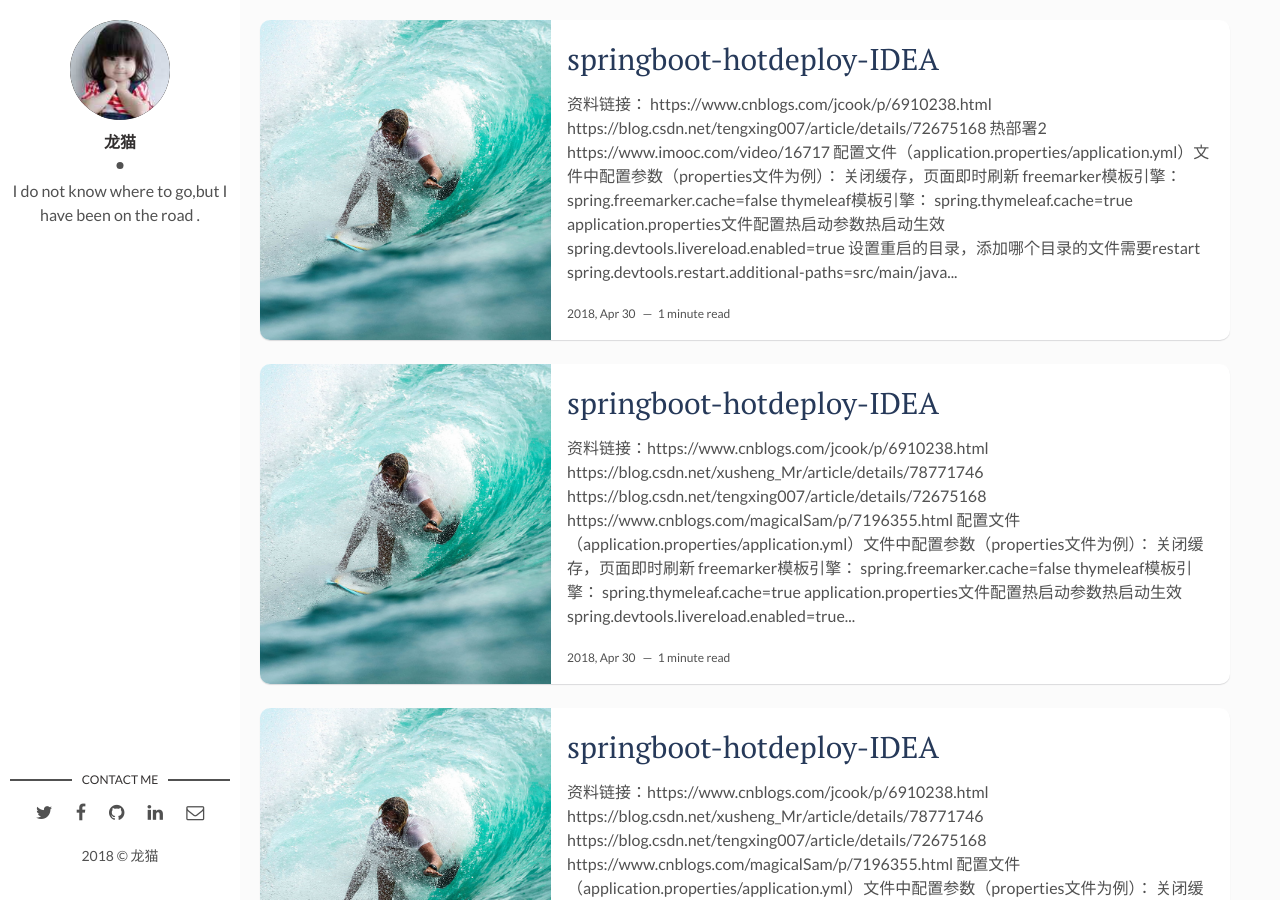
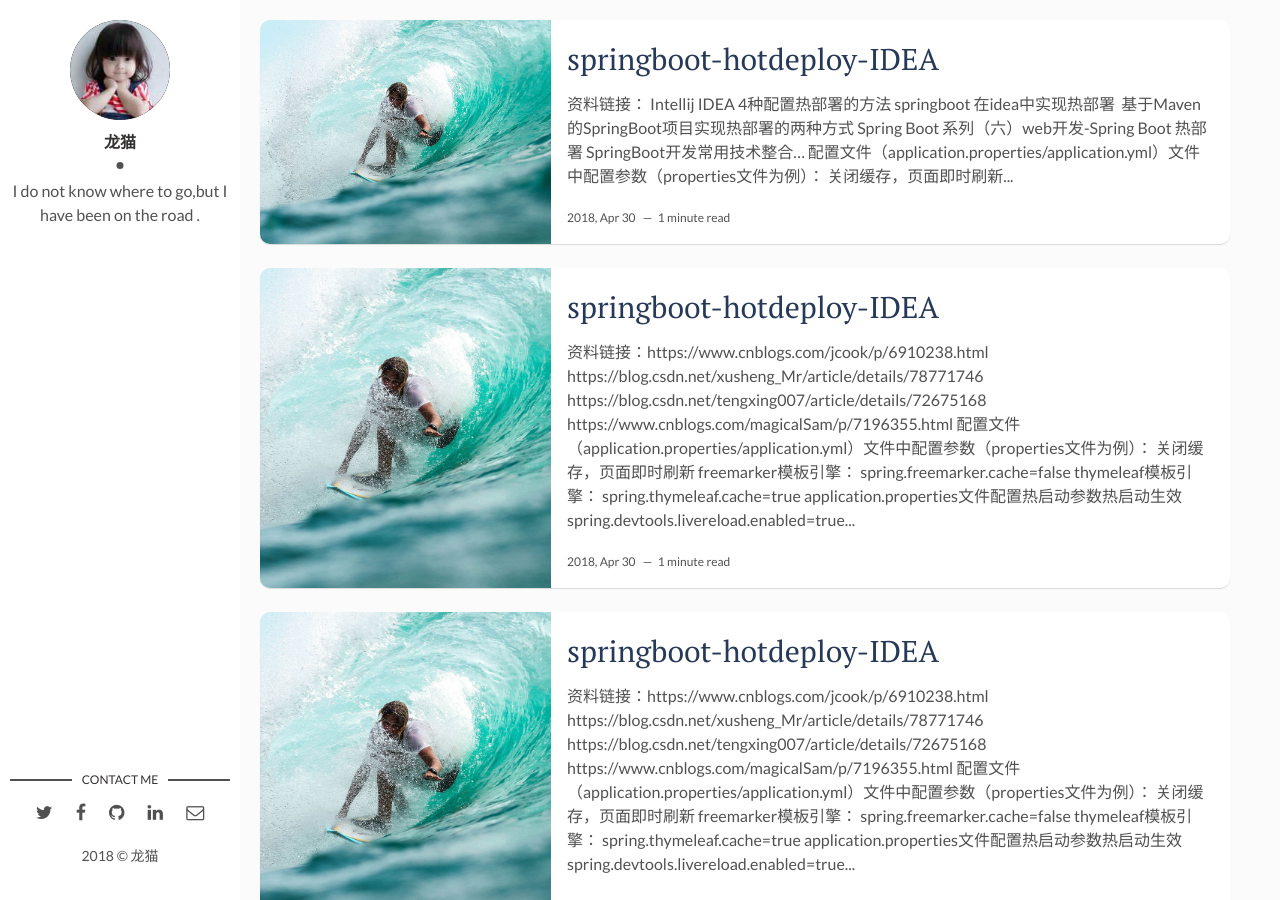
Before and after one commit to Jimmy1995/Jimmy1995.github.io, a Jekyll site: the page built from index.html, in a window 1280 px wide and 900 px high. Built offline with Jekyll 4.4.1, drawn with Linux system fonts in a browser that asks for light colours; the list of posts is cut into pages by our own code.

Commit message:
springboot热部署2

```diff
--- a/_posts/2018-04-30-springboot-hotdeploy-IDEA.markdown
+++ b/_posts/2018-04-30-springboot-hotdeploy-IDEA.markdown
@@ -6,19 +6,16 @@ description: You’ll find this post in your `_posts` directory. Go ahead and ed
 img: i-rest.jpg # Add image post (optional)
 tags: [Holidays, lonema]
 ---
-> 资料链接：
-> https://www.cnblogs.com/jcook/p/6910238.html
->
+资料链接：
+[Intellij IDEA 4种配置热部署的方法](https://www.cnblogs.com/jcook/p/6910238.html)
 
+[springboot 在idea中实现热部署](https://blog.csdn.net/xusheng_Mr/article/details/78771746)
 
+[基于Maven的SpringBoot项目实现热部署的两种方式](https://blog.csdn.net/tengxing007/article/details/72675168)
 
-[asd]: https://blog.csdn.net/xusheng_Mr/article/details/78771746	"热部署"
+[Spring Boot 系列（六）web开发-Spring Boot 热部署](https://www.cnblogs.com/magicalSam/p/7196355.html)
 
-https://blog.csdn.net/tengxing007/article/details/72675168
-
-[热部署2](https://www.cnblogs.com/magicalSam/p/7196355.html?_blank)
-
-https://www.imooc.com/video/16717
+[SpringBoot开发常用技术整合...](https://www.imooc.com/video/16717)
 
 配置文件（application.properties/application.yml）文件中配置参数（properties文件为例）：
 
```
